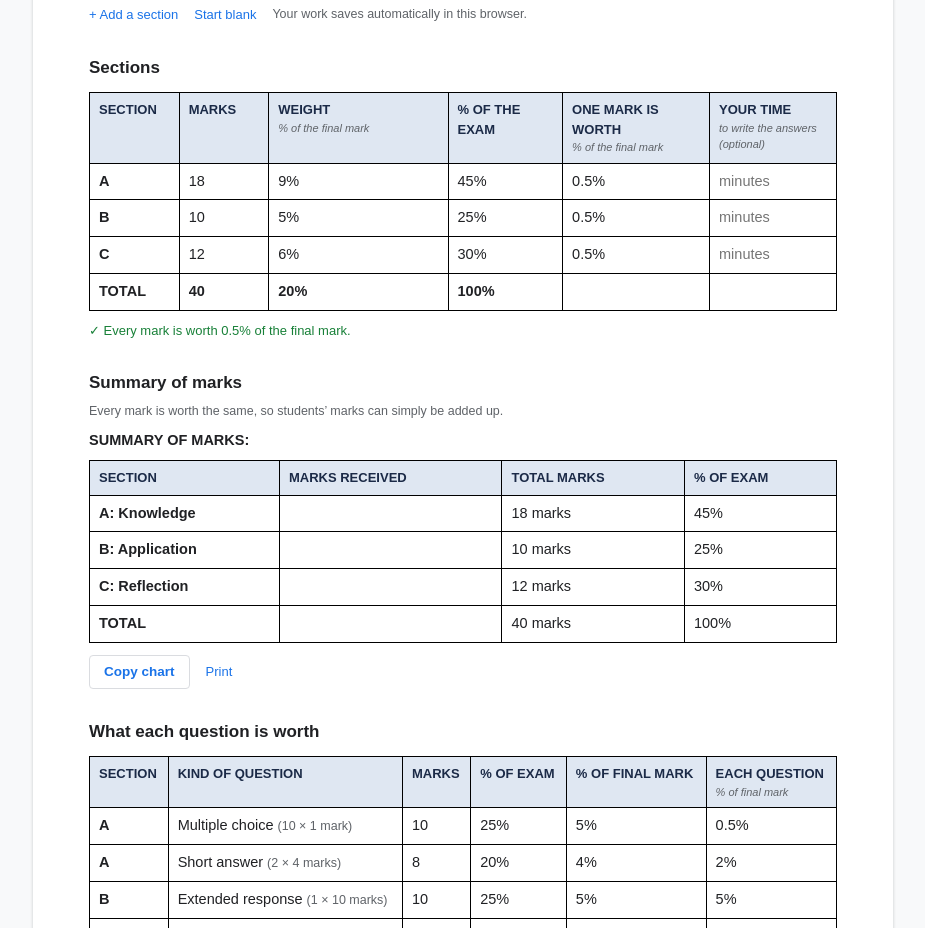
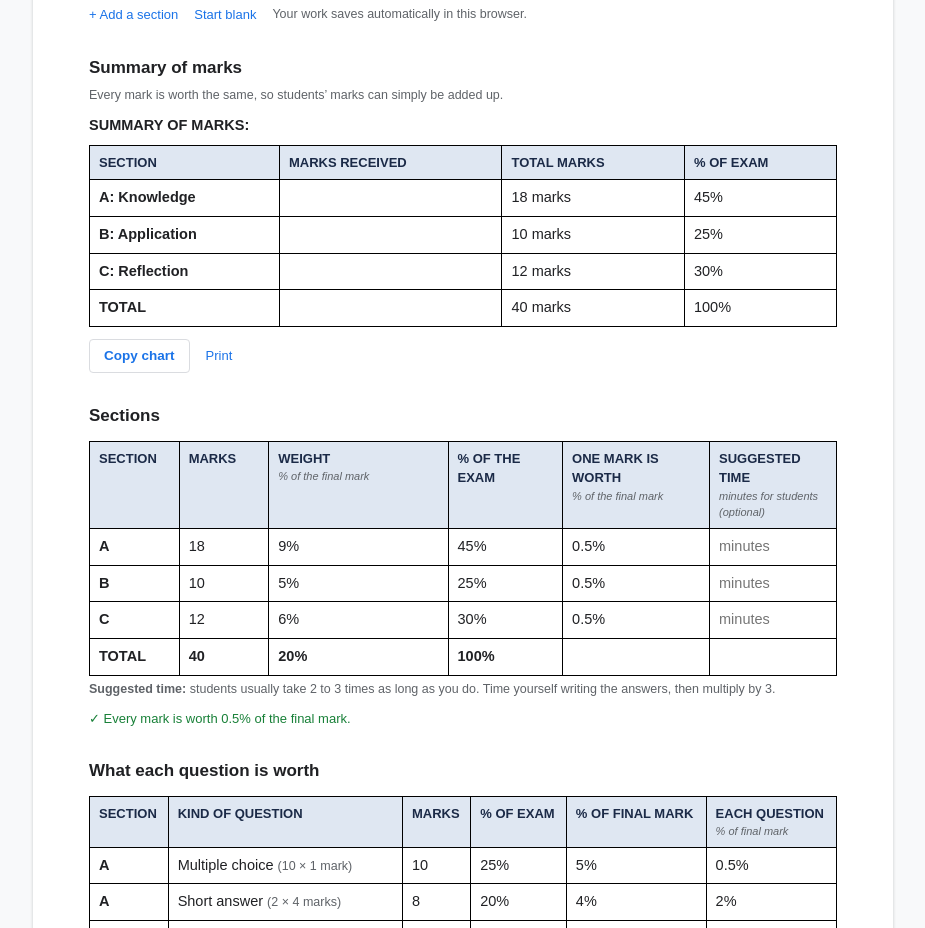
Before and after one commit to mrdjblock/OnCurriculum, a plain HTML site: page exam-weighting-helper.html in a window 1280 px wide. Shown: the part 981-1909 px from the top of the page, without its empty margins (177-1102 px from the left). Drawn offline with Linux system fonts and the light colour scheme.

Commit message:
Time Update

```diff
--- a/exam-weighting-helper.html
+++ b/exam-weighting-helper.html
@@ -102,13 +102,6 @@ td.c1 i { display: block; font-size: 12.5px }
   <div class="scroll"><table id="qTable"></table></div>
   <div class="tools noprint"><button class="link" id="addSection">+ Add a section</button><button class="link" id="clearAll">Start blank</button><span class="small muted">Your work saves automatically in this browser.</span></div>
 
-  <h2>Sections</h2>
-  <div class="scroll"><table id="sTable"></table></div>
-  <div id="wCheck" class="note"></div>
-  <div class="tools noprint" id="suggestWrap"><button class="link" data-act="suggest">Suggest marks so every mark is worth the same</button></div>
-  <div id="suggestOut"></div>
-  <div id="toolChecks"></div>
-
   <div id="sumCard">
     <h2>Summary of marks</h2>
     <p class="small noprint" id="sumHint"></p>
@@ -118,6 +111,14 @@ td.c1 i { display: block; font-size: 12.5px }
       <button class="link" data-print="sumCard">Print</button>
     </div>
   </div>
+
+  <h2>Sections</h2>
+  <div class="scroll"><table id="sTable"></table></div>
+  <p class="small"><b>Suggested time:</b> students usually take 2 to 3 times as long as you do. Time yourself writing the answers, then multiply by 3.</p>
+  <div id="wCheck" class="note"></div>
+  <div class="tools noprint" id="suggestWrap"><button class="link" data-act="suggest">Suggest marks so every mark is worth the same</button></div>
+  <div id="suggestOut"></div>
+  <div id="toolChecks"></div>
 
   <h2>What each question is worth</h2>
   <div class="scroll" id="brkOut"></div>
@@ -253,7 +254,7 @@ function renderSTable() {
   const custom = S.mode === "custom";
   const head = `<tr><th style="width:12%">Section</th><th style="width:12%">Marks</th>
     <th style="width:24%">Weight<small>${custom ? `<label><input type="radio" name="unit" value="final" ${S.unit === "final" ? "checked" : ""}> % of final mark</label> <label><input type="radio" name="unit" value="exam" ${S.unit === "exam" ? "checked" : ""}> % of exam</label>` : "% of the final mark"}</small></th>
-    <th>% of the exam</th><th>One mark is worth<small>% of the final mark</small></th><th style="width:17%">Your time<small>to write the answers (optional)</small></th></tr>`;
+    <th>% of the exam</th><th>One mark is worth<small>% of the final mark</small></th><th style="width:17%">Suggested time<small>minutes for students (optional)</small></th></tr>`;
   const rows = S.sections.map((s, i) => `<tr><td class="b">${esc(s.name)}</td><td id="sm${s.id}"></td>
     <td>${custom ? `<input type="number" class="fill" min="0" step="0.5" data-k="sections.${i}.weight" value="${esc(s.weight)}" style="max-width:80px"> %` : `<span id="sw${s.id}"></span>`}</td>
     <td id="se${s.id}"></td><td id="sv${s.id}"></td>
@@ -300,7 +301,7 @@ function refresh1() {
   });
   setT("smT", fmt(T)); setT("swT", S.mode === "custom" && S.unit === "exam" ? fmt(S.sections.reduce((a, s) => a + num(s.weight), 0)) + "% of exam" : fmt(tw) + "%");
   const keyMin = S.sections.reduce((a, s) => a + num(s.keyMin), 0);
-  setH("stT", keyMin ? `${fmt(keyMin)} min<div class="small">students: about ${fmt(keyMin * 2)}–${fmt(keyMin * 3)}</div>` : "");
+  setH("stT", keyMin ? `${fmt(keyMin)} min` : "");
   let chk = "";
   if (S.mode === "custom") {
     const target = S.unit === "exam" ? 100 : EW, entered = S.sections.reduce((a, s) => a + num(s.weight), 0);
@@ -309,7 +310,7 @@ function refresh1() {
     const zero = S.sections.filter(s => num(s.weight) <= 0 && secTotal(s) > 0).map(s => s.name);
     if (zero.length) chk += ` <span class="warn">Section ${zero.map(esc).join(", ")} has marks but no weight.</span>`;
   } else chk = `<span class="ok">✓ Every mark is worth ${T ? fmt(EW / T, 3) : "–"}% of the final mark.</span>`;
-  if (keyMin && num(S.designMin)) chk += keyMin * 3 <= num(S.designMin) ? ` <span class="ok">✓ Fits the ${fmt(num(S.designMin))}-minute design length.</span>` : ` <span class="bad">⚠ Students may need about ${fmt(keyMin * 3)} minutes; the design length is ${fmt(num(S.designMin))}.</span>`;
+  if (keyMin && num(S.designMin)) chk += keyMin <= num(S.designMin) ? ` <span class="ok">✓ The suggested times fit the ${fmt(num(S.designMin))}-minute design length.</span>` : ` <span class="bad">⚠ The suggested times add to ${fmt(keyMin)} minutes; the design length is ${fmt(num(S.designMin))}.</span>`;
   setH("wCheck", chk);
   setT("sumHint", S.mode === "points" ? "Every mark is worth the same, so students’ marks can simply be added up." : "Sections are weighted differently, so add up the weighted scores, not the raw marks.");
   setH("sumOut", sumTableHTML());
@@ -326,7 +327,7 @@ function refresh1() {
     parts.push(`<p><b>Marks are not worth the same in every section.</b> A mark in Section ${esc(hi)} is worth ${fmt(Math.max(...v) / Math.min(...v), 1)} times a mark in Section ${esc(lo)}, so total the exam with weighted scores, not raw marks.</p>`);
   } else if (v.length > 1) parts.push(`<p>Every mark is worth the same, so students’ marks can be added up and converted directly.</p>`);
   if (S.mode === "custom") { const target = S.unit === "exam" ? 100 : EW, e = S.sections.reduce((a, s) => a + num(s.weight), 0); if (Math.abs(e - target) > 0.01) parts.push(`<p class="bad"><b>Check:</b> the section weights add to ${fmt(e)}%, not ${fmt(target)}%.</p>`) }
-  if (keyMin && num(S.designMin)) parts.push(`<p><b>Time:</b> writing the answers took about ${fmt(keyMin)} minutes. Students need 2 to 3 times as long: about ${fmt(keyMin * 2)}–${fmt(keyMin * 3)} minutes, against a ${fmt(num(S.designMin))}-minute design length.</p>`);
+  if (keyMin) parts.push(`<p><b>Time:</b> the suggested times add to ${fmt(keyMin)} minutes${num(S.designMin) ? `, against a ${fmt(num(S.designMin))}-minute design length` : ""}.</p>`);
   setH("rep1", parts.join(""));
   renderChecks();
 }
```
